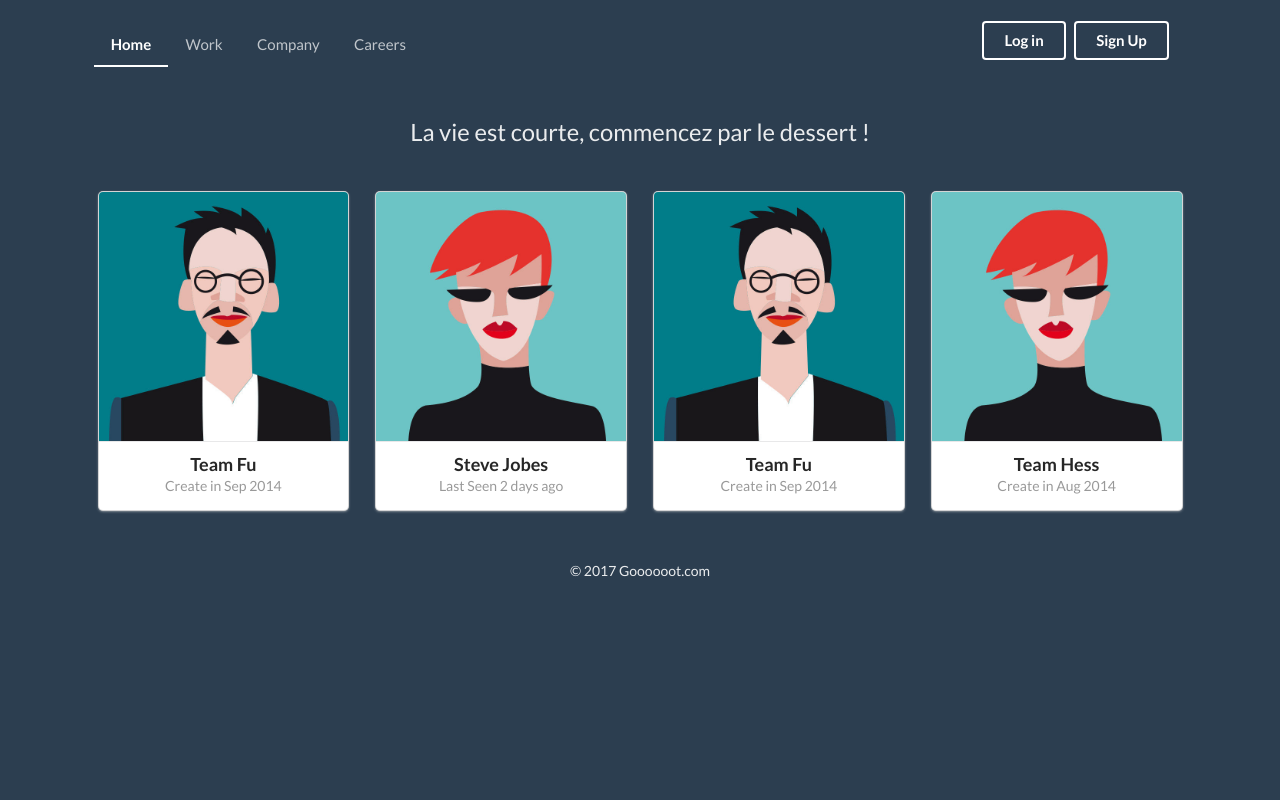
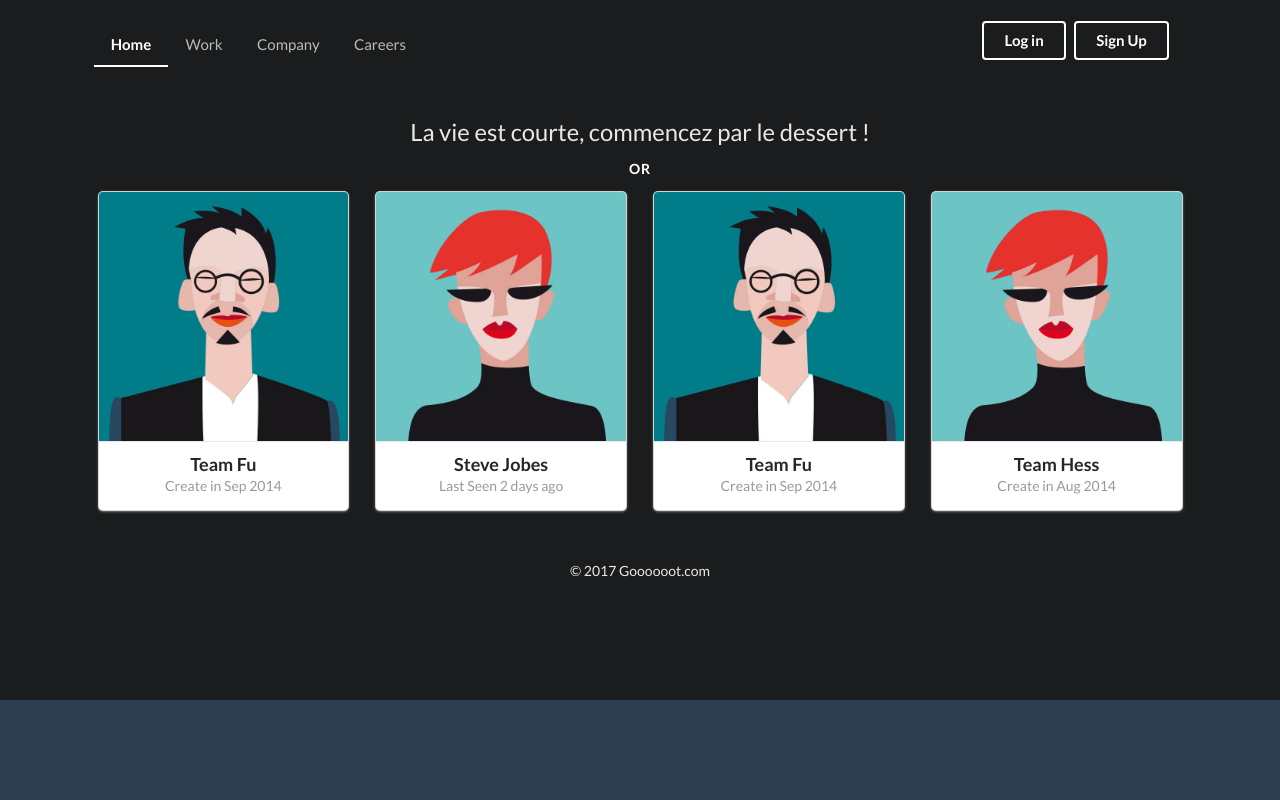
Before and after one commit to jinxmanj/goooooot, a Yii app: template views/site/index.php in a window 1280 px wide. Run offline with PHP 8.4 and a stand-in for Yii, Linux system fonts and the light colour scheme; the template is opened without the code that fills it, so the values that code supplies are empty; some libraries are stand-ins or nearby versions.

Commit message:
background color todo

```diff
--- a/views/layouts/main.php
+++ b/views/layouts/main.php
@@ -21,8 +21,6 @@ $(document).ready(function () {
         }
     });
     $('.ui.sidebar').sidebar('attach events', '.toc.item');
-    particlesJS.load('particles-js', 'js/particles.json', function () {
-    });
 });
 JS;
 $this->registerJs($script, View::POS_END);
--- a/views/site/index.php
+++ b/views/site/index.php
@@ -8,6 +8,9 @@ $script = <<< JS
 $('.special.cards .blurring.dimmable.image').dimmer({
   on: 'hover'
 });
+particlesJS.load('particles-js', 'js/particles.json', function () {
+});
+$("#particles-js").css("background-color","#2c3e50");
 JS;
 $this->registerJs($script, View::POS_END);
 ?>
--- a/web/css/site.css
+++ b/web/css/site.css
@@ -114,5 +114,5 @@ canvas {
     top: 0;
     width: 100%;
     height: 100%;
-    background: #2c3e50 no-repeat;
+    background: no-repeat;
 }
--- a/web/js/particles.json
+++ b/web/js/particles.json
@@ -36,7 +36,7 @@
       }
     },
     "size": {
-      "value": 5,
+      "value": 2,
       "random": true,
       "anim": {
         "enable": false,
@@ -107,7 +107,7 @@
   "retina_detect": true,
   "config_demo": {
     "hide_card": false,
-    "background_color": "#b61924",
+    "background_color": "#2c3e50",
     "background_image": "",
     "background_position": "50% 50%",
     "background_repeat": "no-repeat",
```
